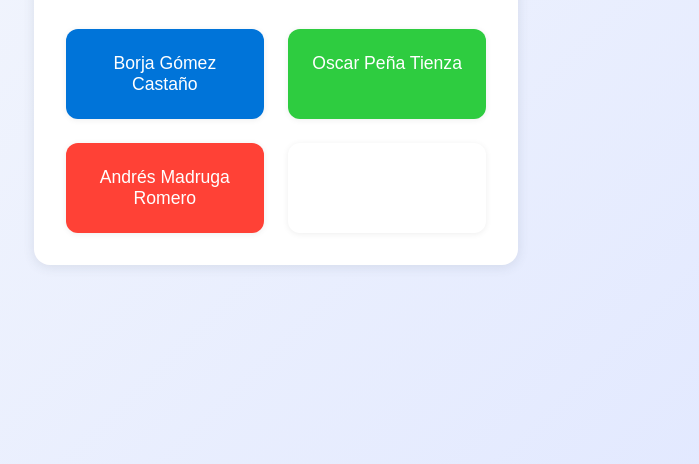
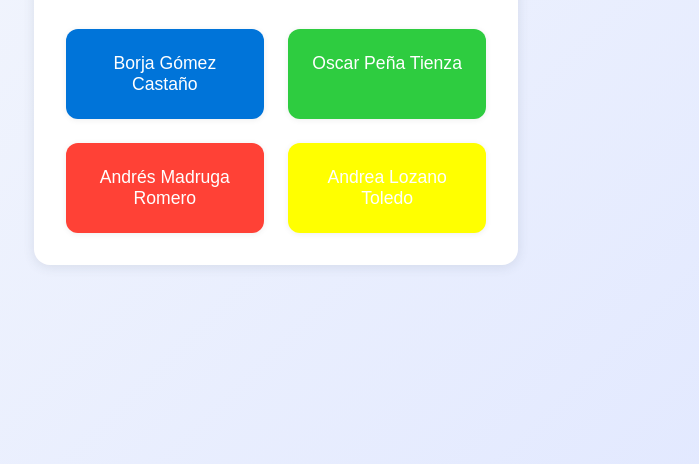
Before and after one commit to Borjitaaa8/paginaDisi, a plain HTML site: page principal.html in a window 1280 px wide. Shown: the part 336-800 px from the top of the page, without its empty margins (364-1063 px from the left). Drawn offline with Linux system fonts and the light colour scheme.

Commit message:
correccion

```diff
--- a/stylePrincipal.css
+++ b/stylePrincipal.css
@@ -61,6 +61,12 @@ p {
     background: #FF4136; /* Rojo */
 }
 
+
+.grid-item.andrea {
+    background-color: yellow;
+}
+
+
 .grid-item:hover {
     transform: scale(1.05);
     box-shadow: 0 4px 16px rgba(0,0,0,0.12);
```
Also changed, not shown: style.css (line endings or trailing spaces).
